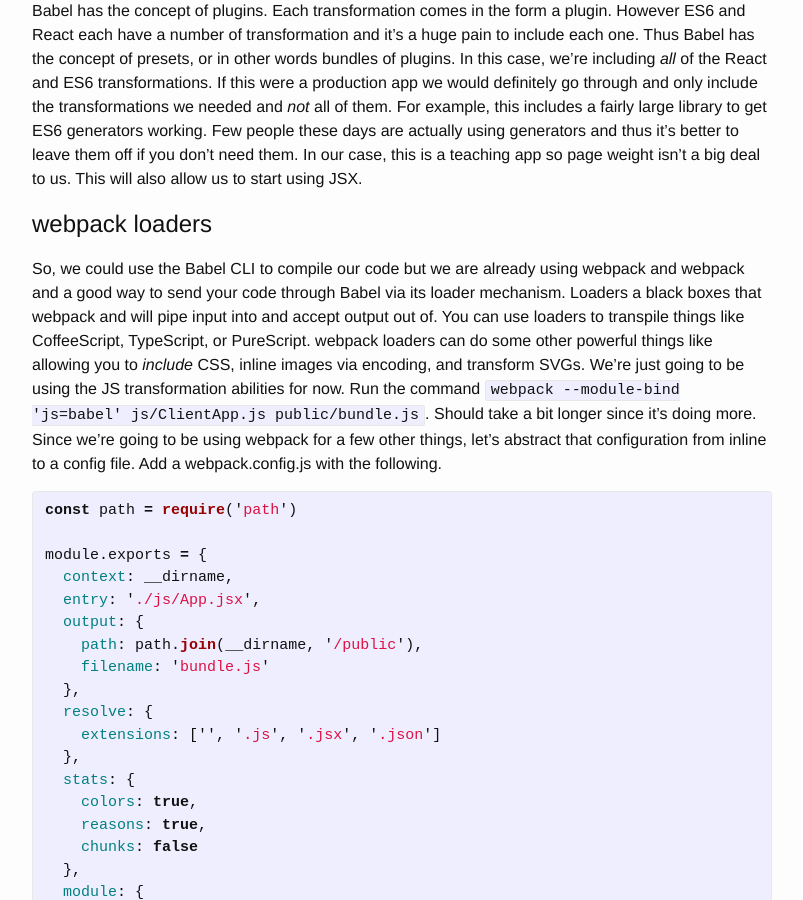
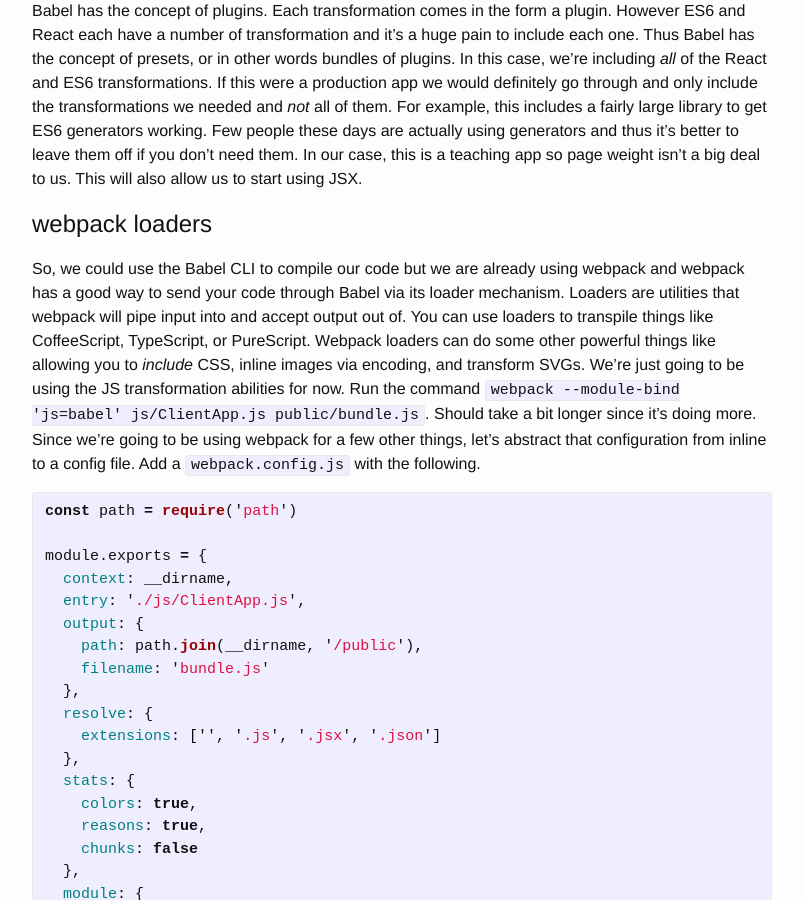
Before and after one commit to btholt/complete-intro-to-react, a Jekyll site: the page built from index.html, in a window 1280 px wide and 900 px high, scrolled down 8087 px. Shown: the whole window, without its empty margins (238-1041 px from the left). Built offline with Jekyll 4.4.1, drawn with Linux system fonts in a browser that asks for light colours; some of the changed text lies outside the part shown.

Commit message:
Typos and code fix (match both branch fem-5 and code created so far)

```diff
--- a/_posts/2016-01-05-tooling-2.markdown
+++ b/_posts/2016-01-05-tooling-2.markdown
@@ -45,14 +45,14 @@
 
 ## webpack loaders
 
-So, we could use the Babel CLI to compile our code but we are already using webpack and webpack and a good way to send your code through Babel via its loader mechanism. Loaders a black boxes that webpack and will pipe input into and accept output out of. You can use loaders to transpile things like CoffeeScript, TypeScript, or PureScript. webpack loaders can do some other powerful things like allowing you to _include_ CSS, inline images via encoding, and transform SVGs. We're just going to be using the JS transformation abilities for now. Run the command <code>webpack --module-bind 'js=babel' js/ClientApp.js public/bundle.js</code>. Should take a bit longer since it's doing more. Since we're going to be using webpack for a few other things, let's abstract that configuration from inline to a config file. Add a webpack.config.js with the following.
+So, we could use the Babel CLI to compile our code but we are already using webpack and webpack has a good way to send your code through Babel via its loader mechanism. Loaders are utilities that webpack will pipe input into and accept output out of. You can use loaders to transpile things like CoffeeScript, TypeScript, or PureScript. Webpack loaders can do some other powerful things like allowing you to _include_ CSS, inline images via encoding, and transform SVGs. We're just going to be using the JS transformation abilities for now. Run the command <code>webpack --module-bind 'js=babel' js/ClientApp.js public/bundle.js</code>. Should take a bit longer since it's doing more. Since we're going to be using webpack for a few other things, let's abstract that configuration from inline to a config file. Add a `webpack.config.js` with the following.
 
 {% highlight javascript %}
 const path = require('path')
 
 module.exports = {
   context: __dirname,
-  entry: './js/App.jsx',
+  entry: './js/ClientApp.js',
   output: {
     path: path.join(__dirname, '/public'),
     filename: 'bundle.js'
```
Also changed, not shown: _posts/2016-01-06-jsx.markdown (+14 -7 lines).
